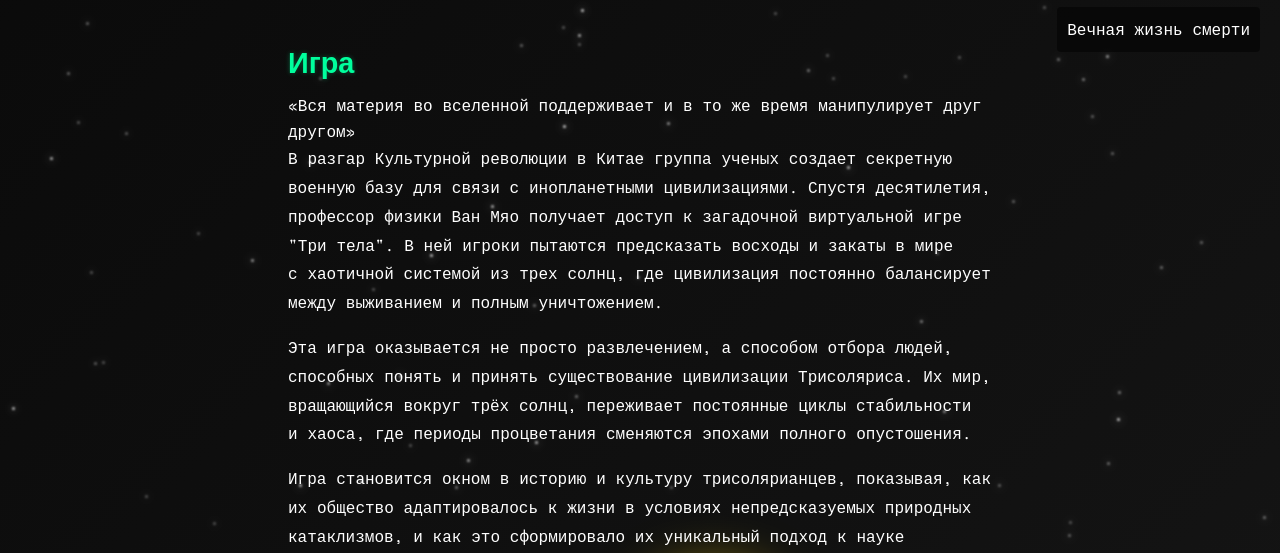
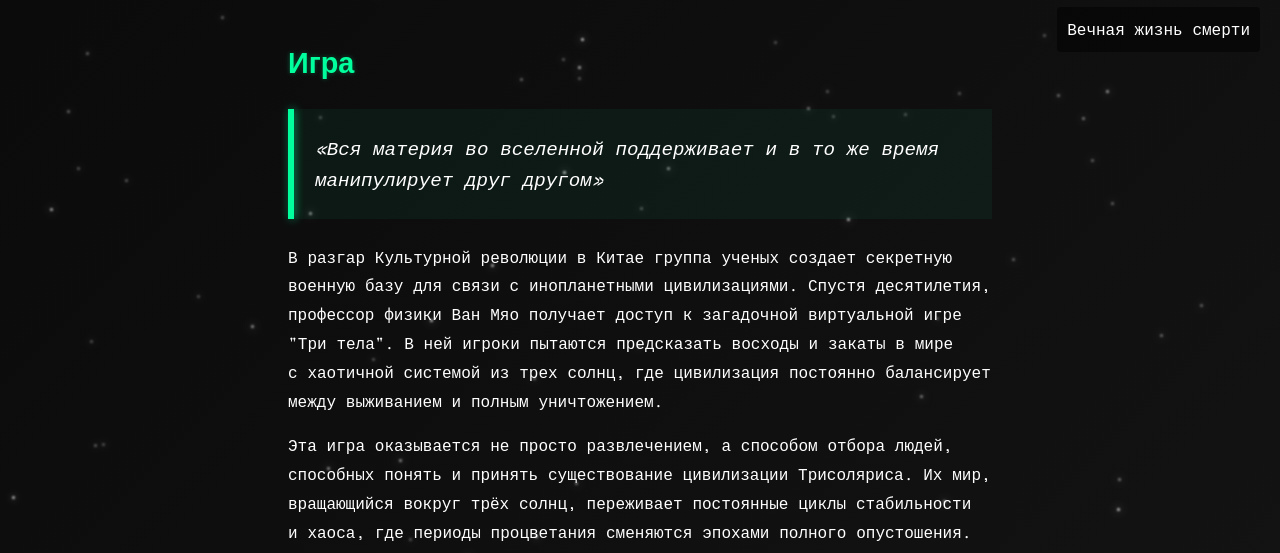
Before and after one commit to vakurka12/three-body-problem-fan-site, a plain HTML site: page index.html in a window 1280 px wide. Both pictures are taken after a click on the element "Задача трёх тел". Shown: the part 180-733 px from the top of the page. Drawn offline with nearby package versions, Linux system fonts and the light colour scheme.

Commit message:
Update style.css

```diff
--- a/style.css
+++ b/style.css
@@ -455,3 +455,40 @@ body {
     font-size: 0.9rem;
   }
 }
+
+/* Цитаты */
+.quote {
+  font-size: 1.2rem;
+  font-style: italic;
+  color: var(--text-color);
+  padding: 1.5rem;
+  border-left: 3px solid var(--sophon-green);
+  margin: 1.5rem 0;
+  background: rgba(0, 255, 157, 0.05);
+  transition: all 0.3s ease;
+  position: relative;
+}
+
+.quote:hover {
+  transform: translateX(10px);
+  background: rgba(0, 255, 157, 0.1);
+  box-shadow: 0 0 20px rgba(0, 255, 157, 0.2);
+}
+
+.quote::before {
+  content: '';
+  position: absolute;
+  left: 0;
+  top: 0;
+  height: 100%;
+  width: 3px;
+  background: var(--sophon-green);
+  box-shadow: 0 0 10px var(--sophon-green);
+}
+
+@media (max-width: 768px) {
+  .quote {
+    font-size: 1rem;
+    padding: 1rem;
+  }
+}
```
